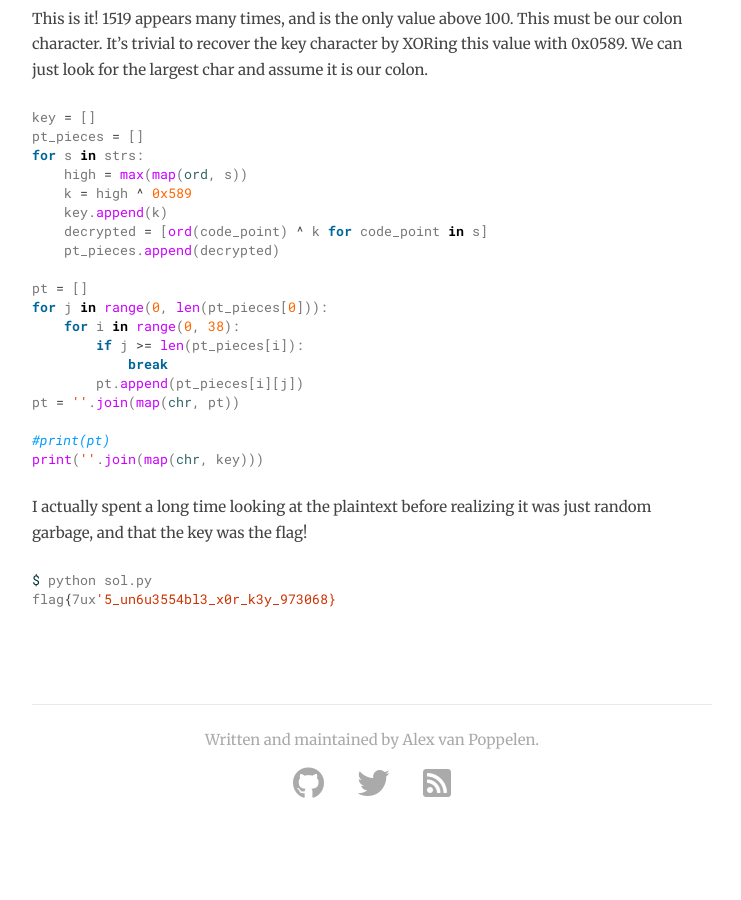
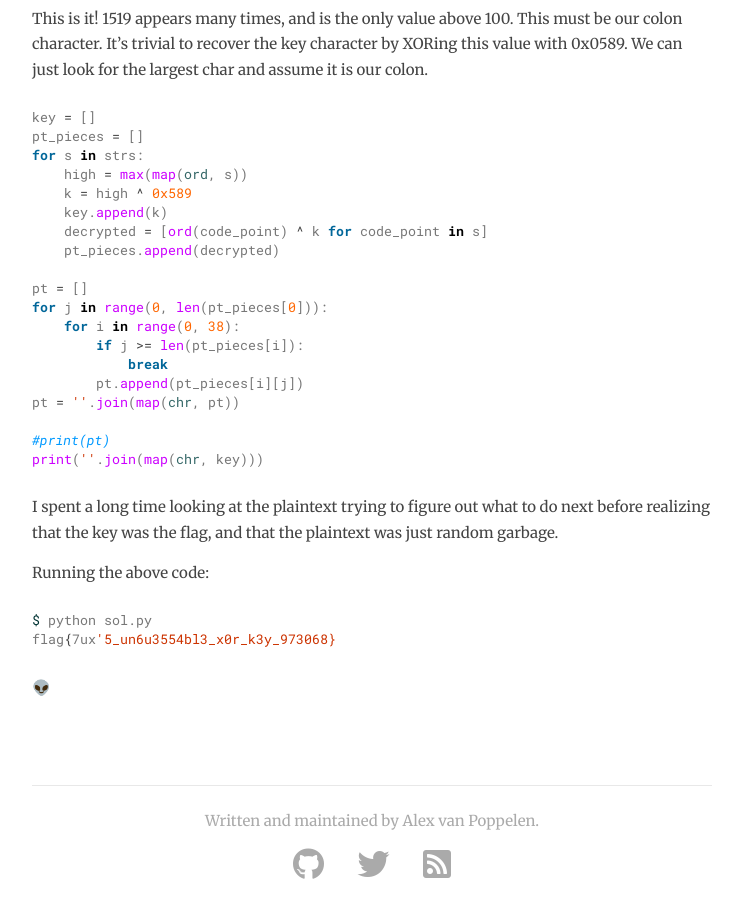
Before and after one commit to avanpo/avanpo.github.io, a Jekyll site: the page built from _posts/2019-08-16-redpwnctf-alien-transmissions.md, in a window 1280 px wide and 900 px high, scrolled down 1161 px. Shown: the whole window, without its empty margins (268-1009 px from the left). Built offline with Jekyll 4.4.1, drawn with Linux system fonts in a browser that asks for light colours; nearby versions of some CDN libraries; before the commit the page ends 1980 px from its top, so only the background shows below that.

Commit message:
Add alien emoji to Alien Transmissions post.

````diff
--- a/_posts/2019-08-16-redpwnctf-alien-transmissions.md
+++ b/_posts/2019-08-16-redpwnctf-alien-transmissions.md
@@ -80,10 +80,15 @@ pt = ''.join(map(chr, pt))
 print(''.join(map(chr, key)))
 ```
 
-I actually spent a long time looking at the plaintext before realizing it was
-just random garbage, and that the key was the flag!
+I spent a long time looking at the plaintext trying to figure out what to do
+next before realizing that the key was the flag, and that the plaintext was just
+random garbage.
+
+Running the above code:
 
 ```sh
 $ python sol.py
 flag{7ux'5_un6u3554bl3_x0r_k3y_973068}
 ```
+
+👽
````
